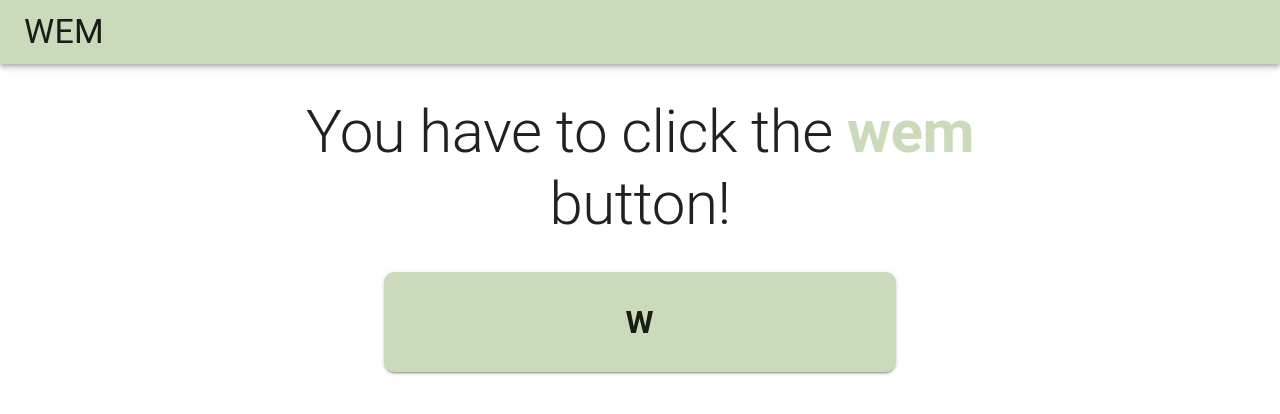
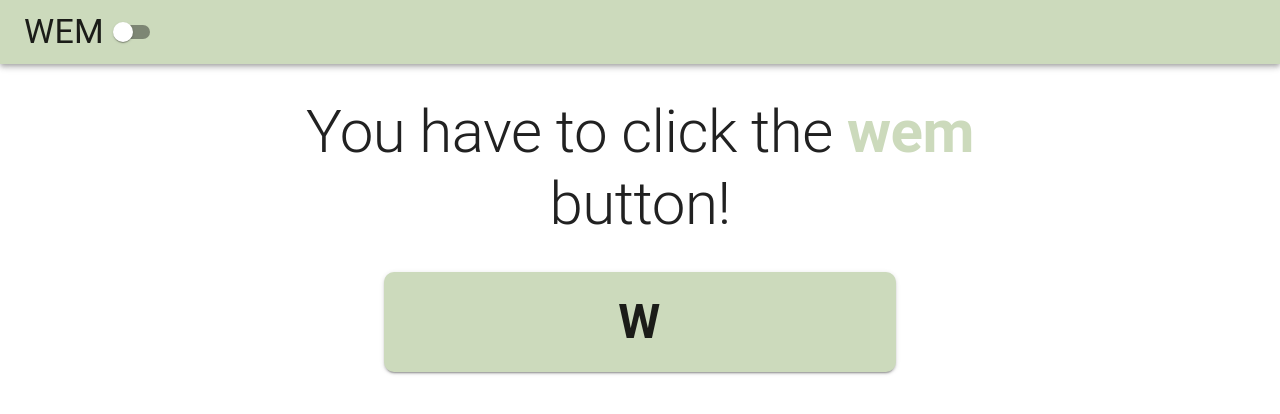
Before and after one commit to DTomusk/wem, a Next.js app in the folder wem/: page / in a window 1280 px wide. Shown: the top 414 px of the page. Built offline with nearby package versions, Linux system fonts and the light colour scheme.

Commit message:
Added ThemeToggle to switch themes

```diff
--- a/wem/src/app/layout.tsx
+++ b/wem/src/app/layout.tsx
@@ -2,7 +2,7 @@ import type { Metadata } from "next";
 import { Geist, Geist_Mono } from "next/font/google";
 import "./globals.css";
 import { Container } from "@mui/material";
-import Nav from "../components/nav";
+import Nav from "../components/Nav";
 import ThemeRegistry from "../components/ThemeRegistry";
 
 const geistSans = Geist({
--- a/wem/src/app/page.tsx
+++ b/wem/src/app/page.tsx
@@ -12,7 +12,7 @@ export default function Home() {
       <Button variant="contained" color="primary" sx={{
         width: "60%",
         height: "100px",
-        fontSize: "2rem",
+        fontSize: "3rem",
         fontWeight: "bold",
         borderRadius: "10px",
       }}>
--- /dev/null
+++ b/wem/src/components/ThemeToggle.tsx
@@ -0,0 +1,11 @@
+"use client";
+import { Switch } from "@mui/material";
+import { useThemeMode } from "./ThemeRegistry";
+
+export default function ThemeToggle() {
+    const { mode, toggleTheme } = useThemeMode();
+
+    return (
+        <Switch onClick={toggleTheme} checked={mode === 'dark'} />
+    )
+}
--- a/wem/src/components/nav.tsx
+++ b/wem/src/components/nav.tsx
@@ -1,4 +1,5 @@
 import { AppBar, Box, Toolbar, Typography } from "@mui/material";
+import ThemeToggle from "./ThemeToggle";
 
 export default function Nav() {
     return (
@@ -6,6 +7,7 @@ export default function Nav() {
             <AppBar position="static">
                 <Toolbar>
                     <Typography variant="h4">WEM</Typography>
+                    <ThemeToggle />
                 </Toolbar>
             </AppBar>
         </Box>
```
